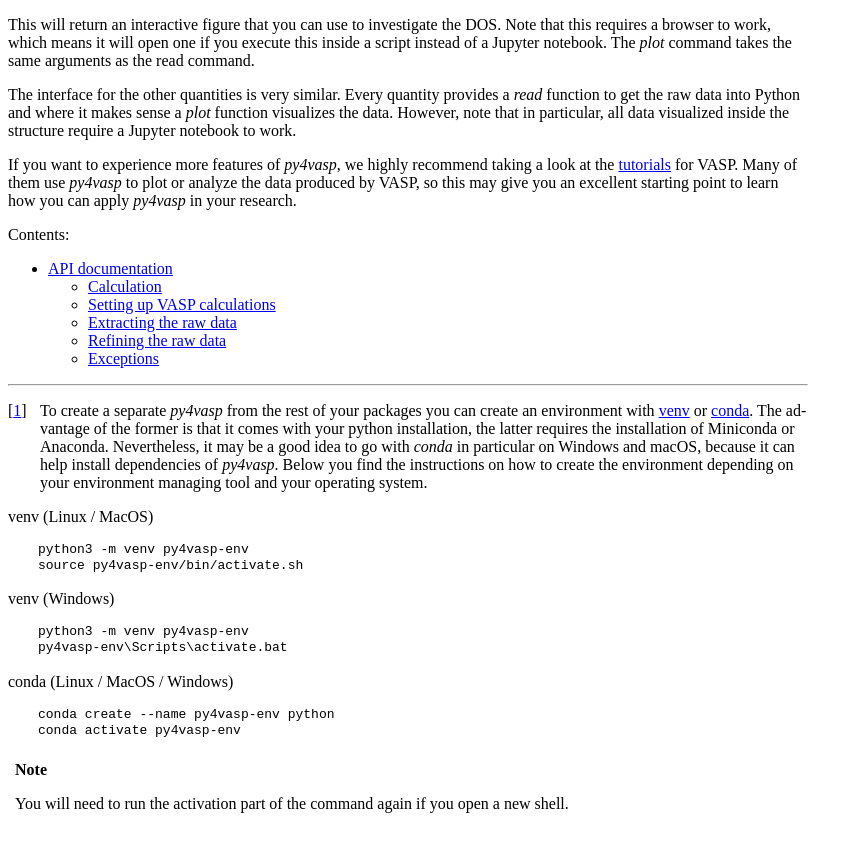
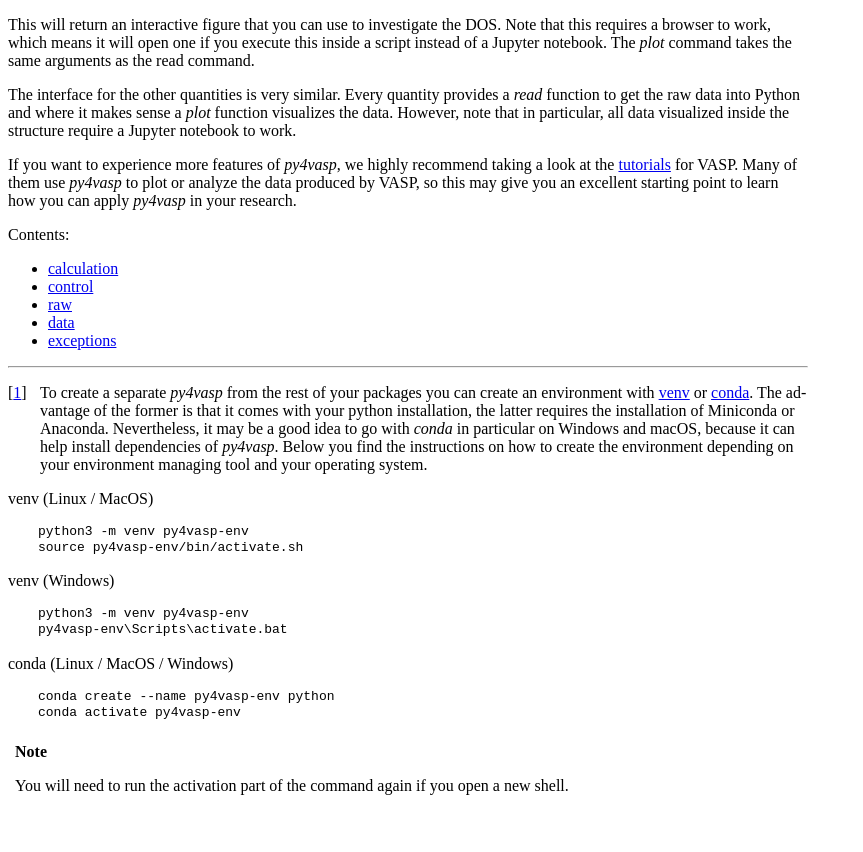
Before and after one commit to vasp-dev/py4vasp, a Sphinx documentation site: the page built from docs/index.rst, in a window 1280 px wide and 900 px high, scrolled down 1394 px. Shown: the top 852 px of the window, without its empty margins (0-863 px from the left). Built offline with Sphinx 7.4.7, drawn with Linux system fonts in a browser that asks for light colours.

Commit message:
Update documentation

```diff
--- /dev/null
+++ b/docs/calculation.rst
@@ -0,0 +1,4 @@
+calculation
+===========
+
+.. automodapi:: py4vasp.calculation
--- a/docs/conf.py
+++ b/docs/conf.py
@@ -30,7 +30,8 @@
 # Add any Sphinx extension module names here, as strings. They can be
 # extensions coming with Sphinx (named 'sphinx.ext.*') or your custom
 # ones.
-extensions = ["sphinx.ext.autodoc", "sphinx.ext.napoleon"]
+extensions = ["sphinx.ext.napoleon", "sphinx_automodapi.automodapi"]
+automodapi_inheritance_diagram = False
 
 # Add any paths that contain templates here, relative to this directory.
 templates_path = ["_templates"]
--- /dev/null
+++ b/docs/control.rst
@@ -0,0 +1,4 @@
+control
+=======
+
+.. automodapi:: py4vasp.control
--- /dev/null
+++ b/docs/data.rst
@@ -0,0 +1,4 @@
+data
+====
+
+.. automodapi:: py4vasp.data
--- /dev/null
+++ b/docs/exceptions.rst
@@ -0,0 +1,4 @@
+exceptions
+==========
+
+.. automodapi:: py4vasp.exceptions
--- a/docs/index.rst
+++ b/docs/index.rst
@@ -123,7 +123,11 @@
    :maxdepth: 2
    :caption: Contents:
 
-   modules/index
+   calculation
+   control
+   raw
+   data
+   exceptions
 
 ----------------------------------------------------------------------------------------
 
--- a/docs/modules/calculation.rst
+++ /dev/null
@@ -1,6 +0,0 @@
-Calculation
-===========
-
-.. automodule:: py4vasp.calculation
-   :members:
-   :inherited-members:
--- a/docs/modules/control.rst
+++ /dev/null
@@ -1,6 +0,0 @@
-Setting up VASP calculations
-============================
-
-.. automodule:: py4vasp.control
-   :members:
-   :inherited-members:
--- a/docs/modules/data.rst
+++ /dev/null
@@ -1,6 +0,0 @@
-Refining the raw data
-=====================
-
-.. automodule:: py4vasp.data
-   :members:
-   :inherited-members:
--- a/docs/modules/exceptions.rst
+++ /dev/null
@@ -1,5 +0,0 @@
-Exceptions
-==========
-
-.. automodule:: py4vasp.exceptions
-   :members:
--- a/docs/modules/raw.rst
+++ /dev/null
@@ -1,5 +0,0 @@
-Extracting the raw data
-=======================
-
-.. automodule:: py4vasp.raw
-   :members:
--- /dev/null
+++ b/docs/raw.rst
@@ -0,0 +1,4 @@
+raw
+===
+
+.. automodapi:: py4vasp.raw
```
Also changed, not shown: docs/modules/index.rst (deleted, +0 -12 lines), 1 other file.
